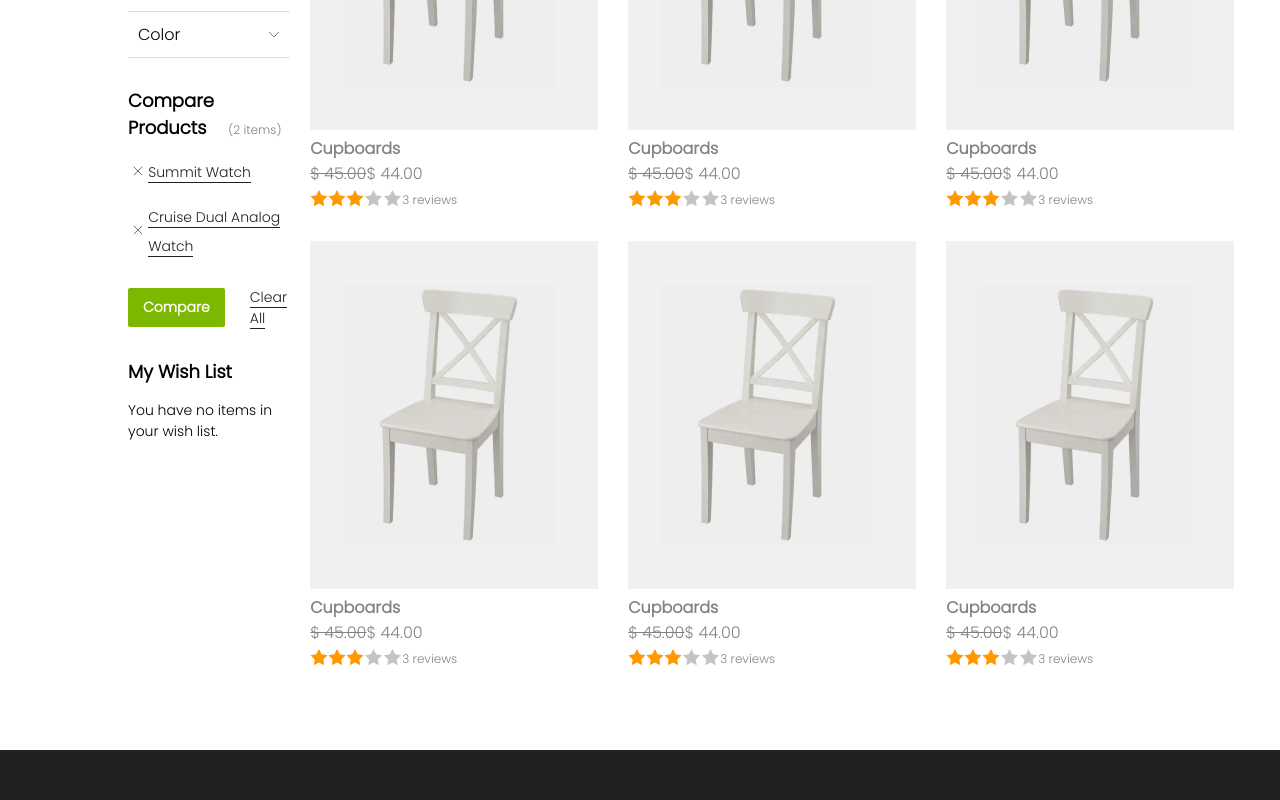
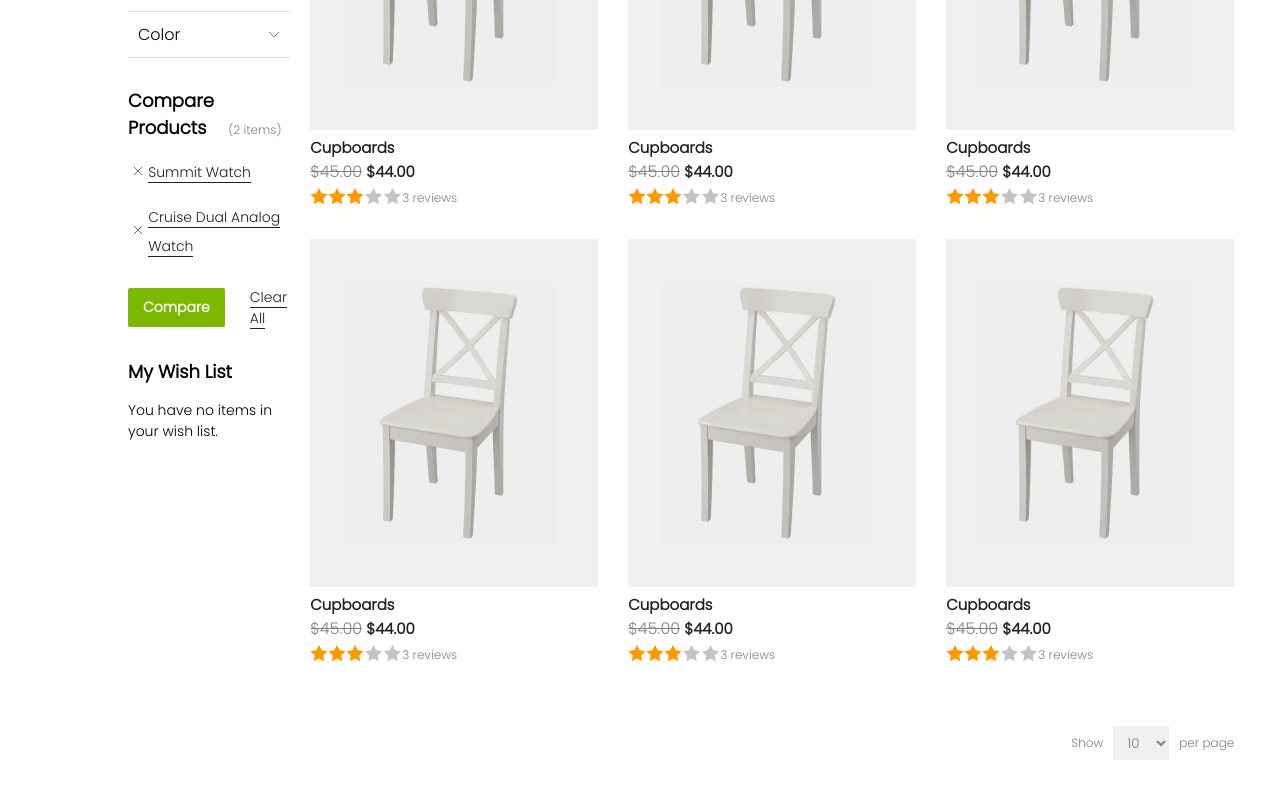
Before and after one commit to kevasesk/vue-front-for-magento244, a Vue app: page / in a window 1280 px wide. Shown: the part 680-1480 px from the top of the page. Built offline with nearby package versions, Linux system fonts and the light colour scheme.

Commit message:
finish template listing

```diff
--- a/src/assets/css/base.css
+++ b/src/assets/css/base.css
@@ -13,6 +13,7 @@
     --grey: #A2A2A2;
     --dark-grey: #828282;
     --light-grey: #E0E0E0;
+    --light-grey-2: #F0F0F0;
     --black: rgb(33, 33, 33);
     --black-transparent: rgba(33, 33, 33, 0.5);
     --red: #E46D6D;
@@ -34,6 +35,11 @@ h3 {
     font-weight: 600;
     font-size: 18px;
     line-height: 147.5%;
+}
+.black-title {
+    font-weight: 600;
+    font-size: 15px;
+    line-height: 147.5%
 }
 .title {
     font-weight: 300;
--- a/src/assets/css/pages/parts/listing.css
+++ b/src/assets/css/pages/parts/listing.css
@@ -24,7 +24,7 @@
 }
 .sorts .view{
     padding: 10px;
-    background-color: #F0F0F0;
+    background-color: var(--light-grey-2);
 }
 .sorts .view.active {
     background-color: #DEDEDE;
@@ -52,3 +52,19 @@
     display: flex;
     align-items: center;
 }
+.list-select {
+    height: 34px;
+    border: 0;
+    background-color: var(--light-grey-2);
+    padding: 0 10px;
+}
+.product-list .product-title, .product-list .special-price {
+    color: var(--black);
+}
+.pagination {
+    margin-top: 60px;
+    display: flex;
+    align-items: center;
+    gap: 10px;
+    justify-content: end;
+}
--- a/src/components/pages/category/list/List.vue
+++ b/src/components/pages/category/list/List.vue
@@ -1,4 +1,6 @@
 <script setup>
+import Pagination from './Pagination.vue'
+
 import ProductImage from '@/assets/images/product.png';
 import StarIcon from '@/assets/images/star.svg';
 import ActiveStarIcon from '@/assets/images/star_active.svg';
@@ -7,10 +9,10 @@ import ActiveStarIcon from '@/assets/images/star_active.svg';
     <div class="product-list">
         <div v-for="index in [1,2,3,4,5,6]" class="product-card">
             <img class="product-image" :src="ProductImage"/>
-             <div class="menu-text"><b>Cupboards</b></div>
+            <div class="product-title black-title">Cupboards</div>
             <div class="prices">
-                 <span class="price"><s>$ 45.00</s></span>
-                 <span class="special-price">$ 44.00</span>
+                <span class="price"><s>$45.00</s></span>
+                <span class="special-price black-title"> $44.00</span>
             </div>
             <div class="rating">
                 <img :src="ActiveStarIcon"/>
@@ -22,4 +24,5 @@ import ActiveStarIcon from '@/assets/images/star_active.svg';
             </div>
         </div>
     </div>
+    <Pagination/>
 </template>
--- /dev/null
+++ b/src/components/pages/category/list/Pagination.vue
@@ -0,0 +1,11 @@
+<template>
+    <div class="pagination tiny-text">
+        <span>Show</span>
+        <select class="list-select">
+            <option value="10">10</option>
+            <option value="10">15</option>
+            <option value="10">20</option>
+        </select>
+        <span>per page</span>
+    </div>
+</template>
--- a/src/components/pages/category/list/Sorts.vue
+++ b/src/components/pages/category/list/Sorts.vue
@@ -2,7 +2,6 @@
 import GridView from '@/assets/images/grid_view.svg';
 import ListView from '@/assets/images/list_view.png';
 import ArrowUp from '@/assets/images/arrow_up.svg';
-import ArrowDown from '@/assets/images/arrow_down.svg';
 </script>
 <template>
     <div class="sorts">
@@ -13,12 +12,11 @@ import ArrowDown from '@/assets/images/arrow_down.svg';
         </div>
         <div class="sorts-container-right">
             <div class="sort-text small-text">Sort By</div>
-            <select name="sort">
+            <select name="sort" class="list-select">
                 <option value="some">Some</option>
                 <option value="some1">Some1</option>
                 <option value="some2">Some2</option>
             </select>
-            <img class="select-icon" :src="ArrowDown"/>
             <img class="sort-direction" :src="ArrowUp"/>
         </div>
     </div>
```
Lines whose indentation alone changed are shown as unchanged.
